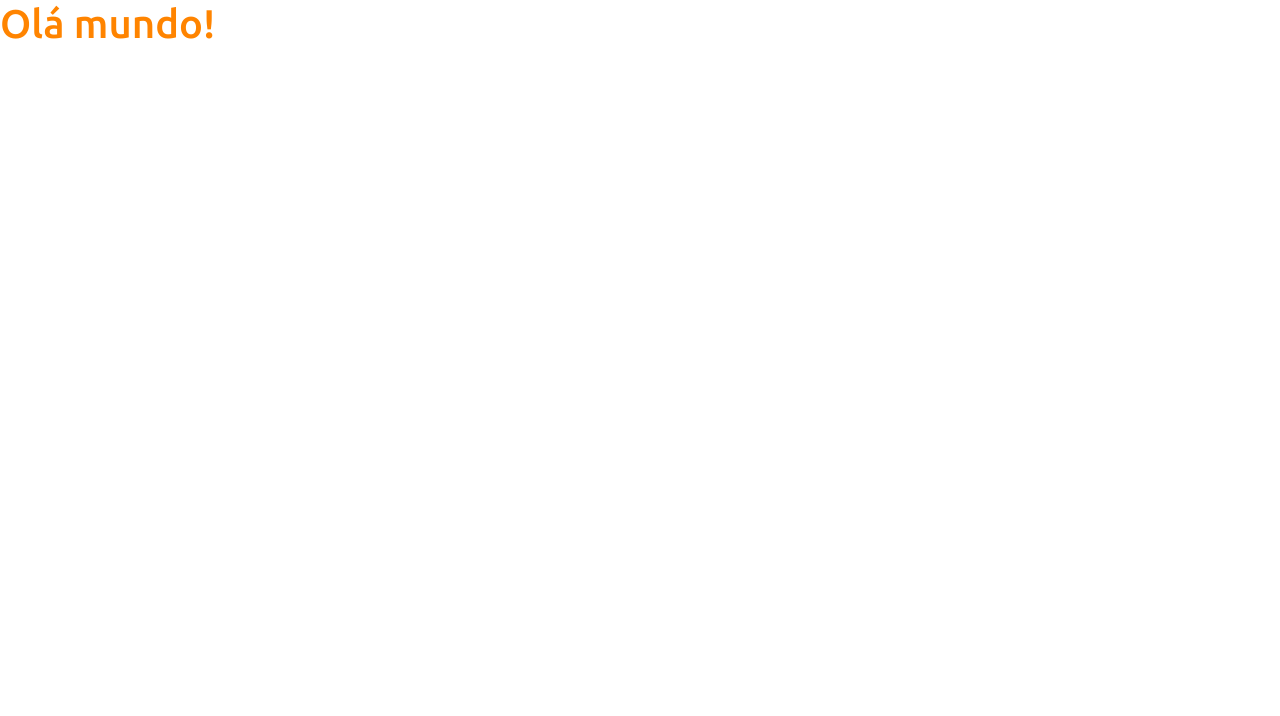
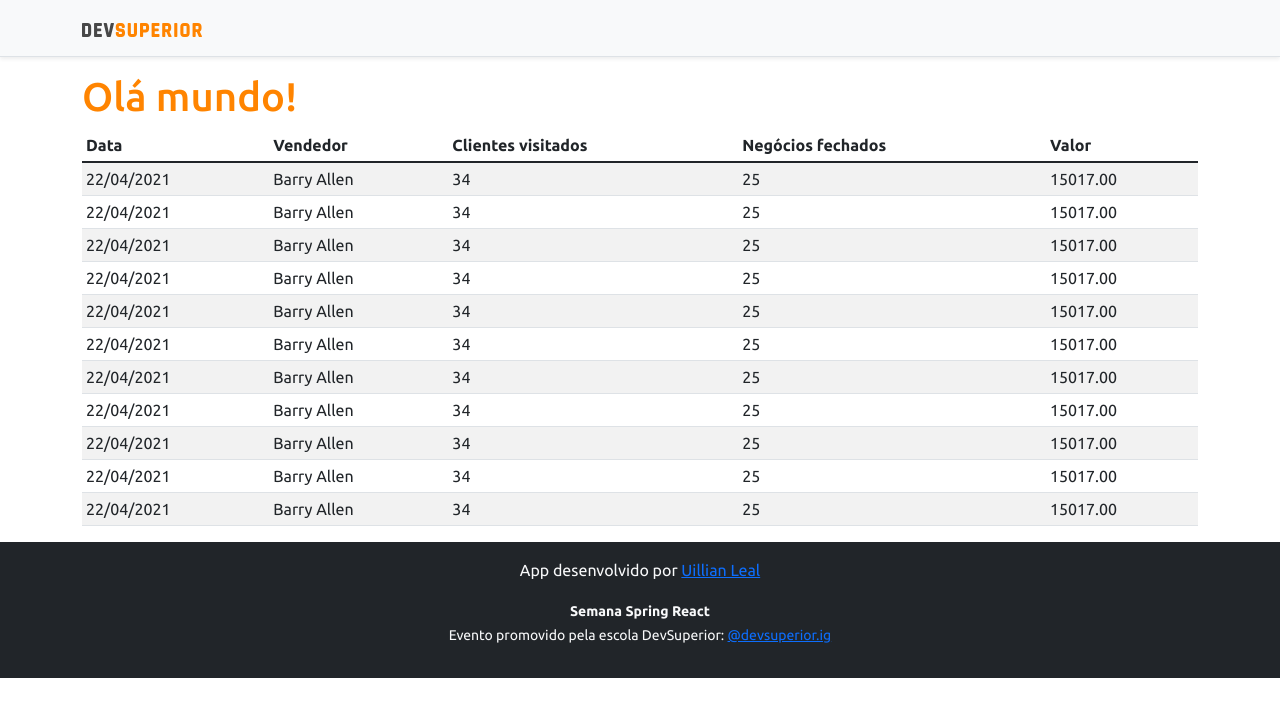
Before and after one commit to Uillianleal/projeto-sds3, a React (Create React App) app in the folder frontend/: page / in a window 1280 px wide. Shown: the top 716 px of the page. Built offline with nearby package versions, Linux system fonts and the light colour scheme.

Commit message:
Basic static components

```diff
--- a/frontend/src/App.tsx
+++ b/frontend/src/App.tsx
@@ -1,9 +1,18 @@
+import DataTable from "components/DataTable";
+import NaveBar from "components/NaveBar";
+import Footer from "components/NaveBar/Footer";
 
 function App() {
   return (
-    <div>
-       <h1 className="text-primary">Olá mundo!</h1>
-    </div>
+    <>
+      <NaveBar />
+      <div className = "container">
+        <h1 className="text-primary">Olá mundo!</h1>
+
+        <DataTable/>
+      </div>
+     <Footer/>
+    </>
   );
 }
 
--- /dev/null
+++ b/frontend/src/components/DataTable/index.tsx
@@ -0,0 +1,99 @@
+const DataTable = () => {
+    return (
+        <div className="table-responsive">
+            <table className="table table-striped table-sm">
+                <thead>
+                    <tr>
+                        <th>Data</th>
+                        <th>Vendedor</th>
+                        <th>Clientes visitados</th>
+                        <th>Negócios fechados</th>
+                        <th>Valor</th>
+                    </tr>
+                </thead>
+                <tbody>
+                    <tr>
+                        <td>22/04/2021</td>
+                        <td>Barry Allen</td>
+                        <td>34</td>
+                        <td>25</td>
+                        <td>15017.00</td>
+                    </tr>
+                    <tr>
+                        <td>22/04/2021</td>
+                        <td>Barry Allen</td>
+                        <td>34</td>
+                        <td>25</td>
+                        <td>15017.00</td>
+                    </tr>
+                    <tr>
+                        <td>22/04/2021</td>
+                        <td>Barry Allen</td>
+                        <td>34</td>
+                        <td>25</td>
+                        <td>15017.00</td>
+                    </tr>
+                    <tr>
+                        <td>22/04/2021</td>
+                        <td>Barry Allen</td>
+                        <td>34</td>
+                        <td>25</td>
+                        <td>15017.00</td>
+                    </tr>
+                    <tr>
+                        <td>22/04/2021</td>
+                        <td>Barry Allen</td>
+                        <td>34</td>
+                        <td>25</td>
+                        <td>15017.00</td>
+                    </tr>
+                    <tr>
+                        <td>22/04/2021</td>
+                        <td>Barry Allen</td>
+                        <td>34</td>
+                        <td>25</td>
+                        <td>15017.00</td>
+                    </tr>
+                    <tr>
+                        <td>22/04/2021</td>
+                        <td>Barry Allen</td>
+                        <td>34</td>
+                        <td>25</td>
+                        <td>15017.00</td>
+                    </tr>
+
+                    <tr>
+                        <td>22/04/2021</td>
+                        <td>Barry Allen</td>
+                        <td>34</td>
+                        <td>25</td>
+                        <td>15017.00</td>
+                    </tr>
+                    <tr>
+                        <td>22/04/2021</td>
+                        <td>Barry Allen</td>
+                        <td>34</td>
+                        <td>25</td>
+                        <td>15017.00</td>
+                    </tr>
+                    <tr>
+                        <td>22/04/2021</td>
+                        <td>Barry Allen</td>
+                        <td>34</td>
+                        <td>25</td>
+                        <td>15017.00</td>
+                    </tr>
+                    <tr>
+                        <td>22/04/2021</td>
+                        <td>Barry Allen</td>
+                        <td>34</td>
+                        <td>25</td>
+                        <td>15017.00</td>
+                    </tr>
+                </tbody>
+            </table>
+        </div>
+    );
+}
+
+export default DataTable;
--- /dev/null
+++ b/frontend/src/components/NaveBar/Footer/index.tsx
@@ -0,0 +1,16 @@
+
+const Footer = () => {
+    return (
+        <div>
+            <footer className="footer mt-auto py-3 bg-dark">
+                <div className="container">
+                    <p className="text-light">App desenvolvido por <a href="https://github.com/Uillianleal" target="_blank" rel="noreferrer">Uillian Leal</a></p>
+                    <p className="text-light"><small><strong>Semana Spring React</strong><br />
+                        Evento promovido pela escola DevSuperior: <a href="https://instagram.com/devsuperior.ig" target="_blank" rel="noreferrer">@devsuperior.ig</a></small></p>
+                </div>
+            </footer>
+        </div>
+    );
+}
+
+export default Footer;
--- /dev/null
+++ b/frontend/src/components/NaveBar/index.tsx
@@ -0,0 +1,14 @@
+import ImgDsDark from 'assets/img/ds-dark.svg';
+const NaveBar = () => {
+    return (
+        <div className="d-flex flex-column flex-md-row align-items-center p-3 px-md-4 mb-3 bg-light border-bottom shadow-sm">
+            <div className="container">
+                <nav className="my-2 my-md-0 mr-md-3">
+                    <img src={ImgDsDark} alt="DevSuperior" width="120" />
+                </nav>
+            </div>
+        </div>
+    );
+}
+
+export default NaveBar;
```
Also changed, not shown: frontend/src/assets/img/ds-dark.svg (added).
